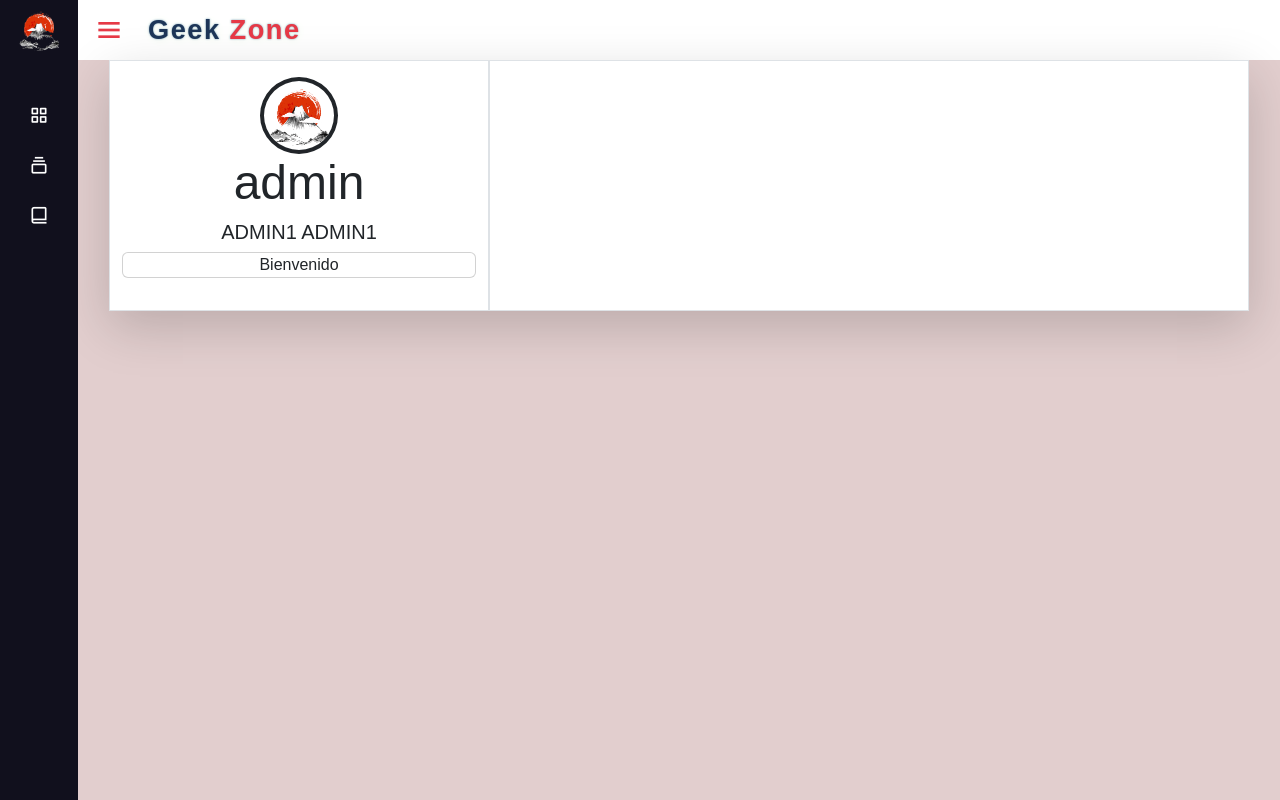
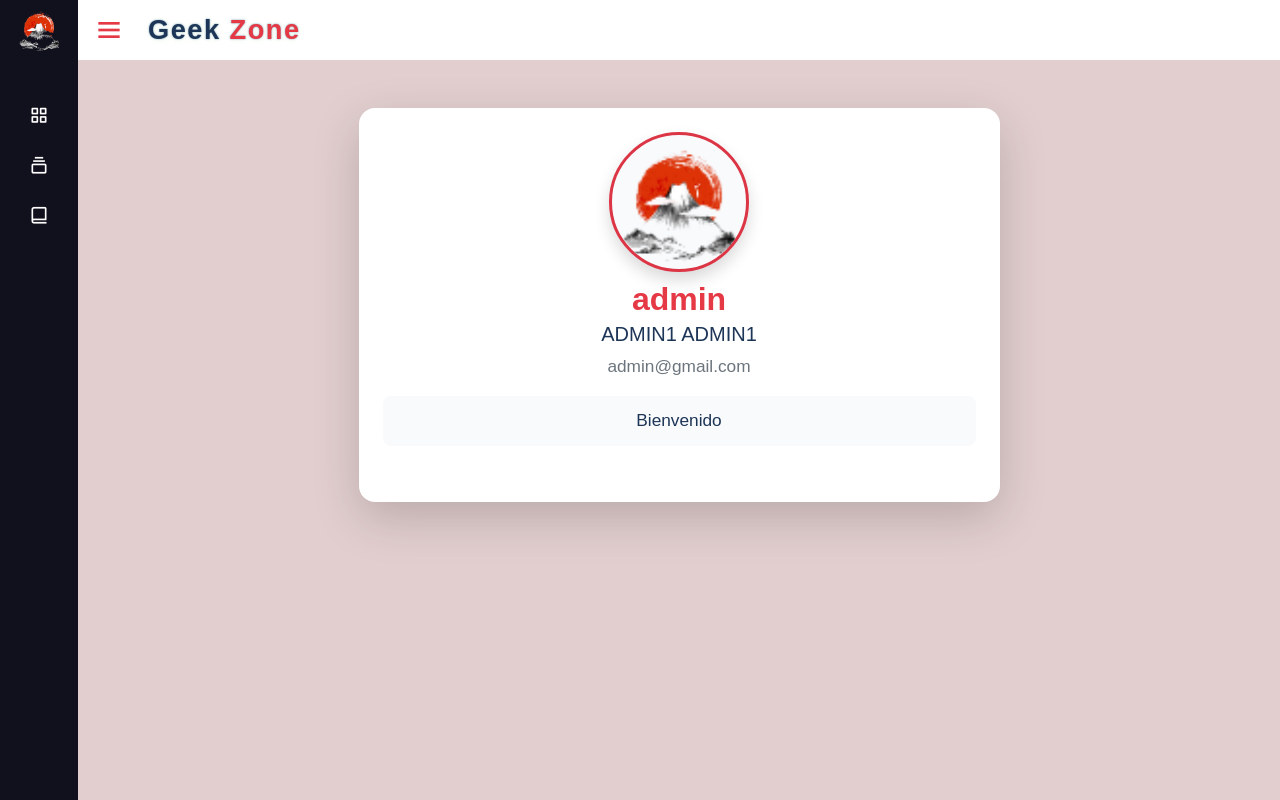
Before and after one commit to ginogiorgi/proyectoCoderFinal, a Django app: page /profileDetails/admin/ in a window 1280 px wide. Run offline with Django 4.2, Linux system fonts and the light colour scheme; data comes from the database, SQL or seed files in the repository.

Commit message:
Fixed and styled profileDetails

```diff
--- a/templates/profileDetails.html
+++ b/templates/profileDetails.html
@@ -1,33 +1,40 @@
 {% extends "base.html" %} {% load static %} {% block container %}
-<div class="container border-0 shadow-lg" style="background-color: white">
-    <div class="row">
-        <div class="col-sm-12 col-md-6 col-lg-4 col-xl-4 py-3 border">
-            <div class="perfil">
-                <div class="img-profile">
+<div class="container py-5">
+    <div class="row justify-content-center">
+        <div class="col-lg-7 col-md-9">
+            <div class="card shadow-lg border-0 rounded-4 p-4" style="background: white;">
+                <div class="text-center mb-3">
+                    <div class="profile-img-wrapper position-relative mb-2 mx-auto">
                         <img
-                        class="border border-4 border-dark rounded-circle mx-auto d-block"
                             src="{{ user.profile.image.url }}"
-                        style="max-width: 400px; max-height: 400px"
+                            class="rounded-circle border border-3 border-danger shadow"
+                            style="width: 140px; height: 140px; object-fit: cover; background: #f8fafc;"
+                            alt="Avatar"
                         />
                     </div>
-                <div class="profile-content">
-                    <div class="text-center">
-                        <h1 class="display-5">{{user}}</h1>
-                        <h5>{{user.first_name}} {{user.last_name}}</h5>
-                        <p class="card">{{ user.profile.bio}}</p>
+                    <h2 class="fw-bold text-center mb-1" style="color: #e63946;">{{ user.username }}</h2>
+                    <h5 class="text-center mb-2" style="color: #1d3557;">{{ user.first_name }} {{ user.last_name }}</h5>
+                    <p class="text-center text-muted mb-3" style="font-size: 1.08em;">{{ user.email }}</p>
+                    <p class="text-center mb-3" style="color: #1d3557; background: #f8fafc; border-radius: 8px; padding: 0.7em 1em; font-size: 1.08em;">
+                        {{ user.profile.bio|default:"Sin biografía." }}
+                    </p>
                     {% if user == request.user %}
-                        <a href="{% url 'Edit Profile'%}"
-                            ><button type="button" class="btn btn-secondary">
+                    <a href="{% url 'Edit Profile' %}">
+                        <button type="button" class="btn fw-bold" style="background-color: #e63946; color: white; border-radius: 8px; font-size: 1.08em;">
                             Configurar Perfil
-                            </button></a
-                        >
+                        </button>
+                    </a>
                     {% endif %}
                 </div>
             </div>
         </div>
     </div>
-
-        <div class="col-sm-12 col-md-6 col-lg-4 col-xl-8 py-3 border"></div>
 </div>
-</div>
+<style>
+    .profile-img-wrapper {
+        width: 140px;
+        height: 140px;
+        margin: 0 auto;
+    }
+</style>
 {% endblock %}
```
Lines whose indentation alone changed are shown as unchanged.
